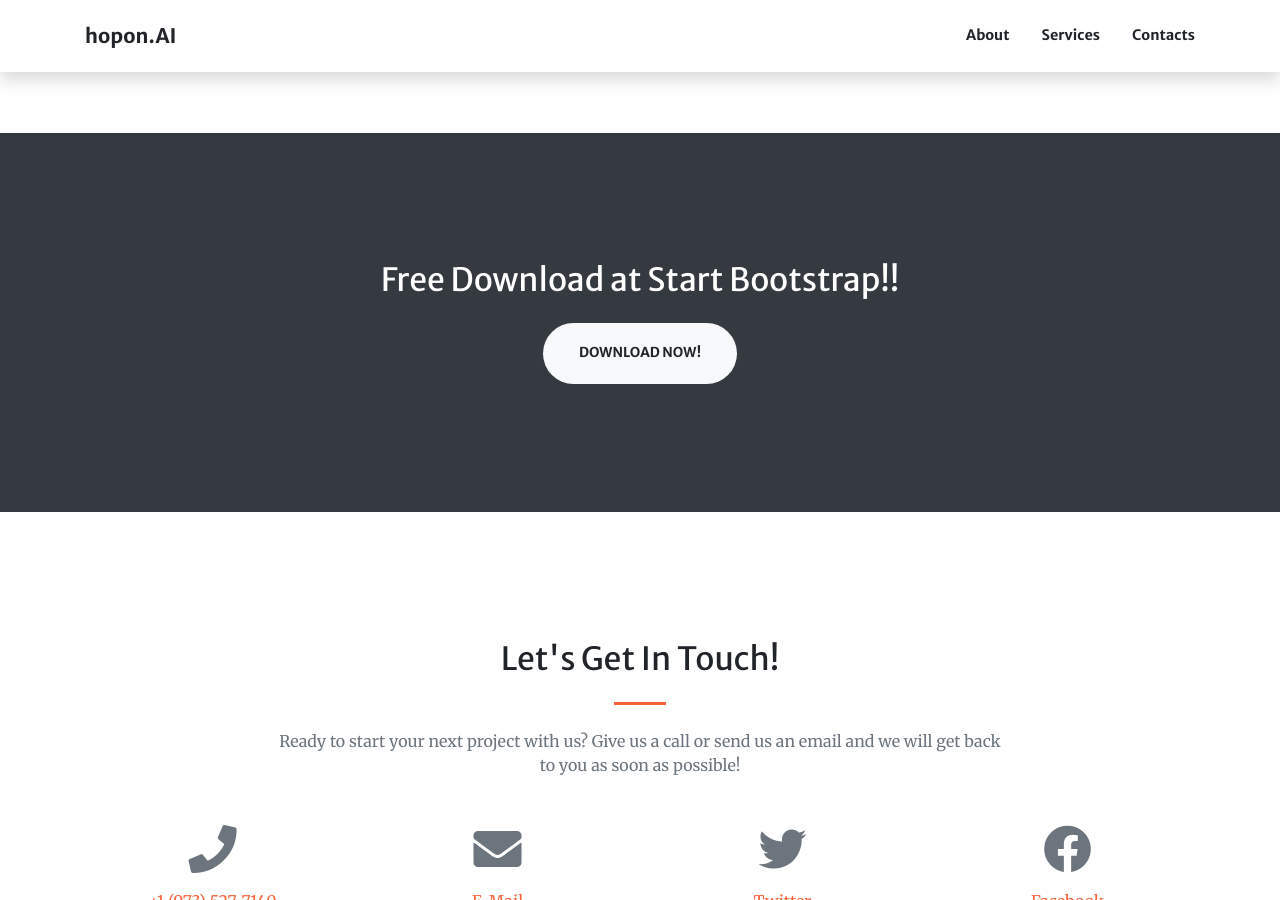
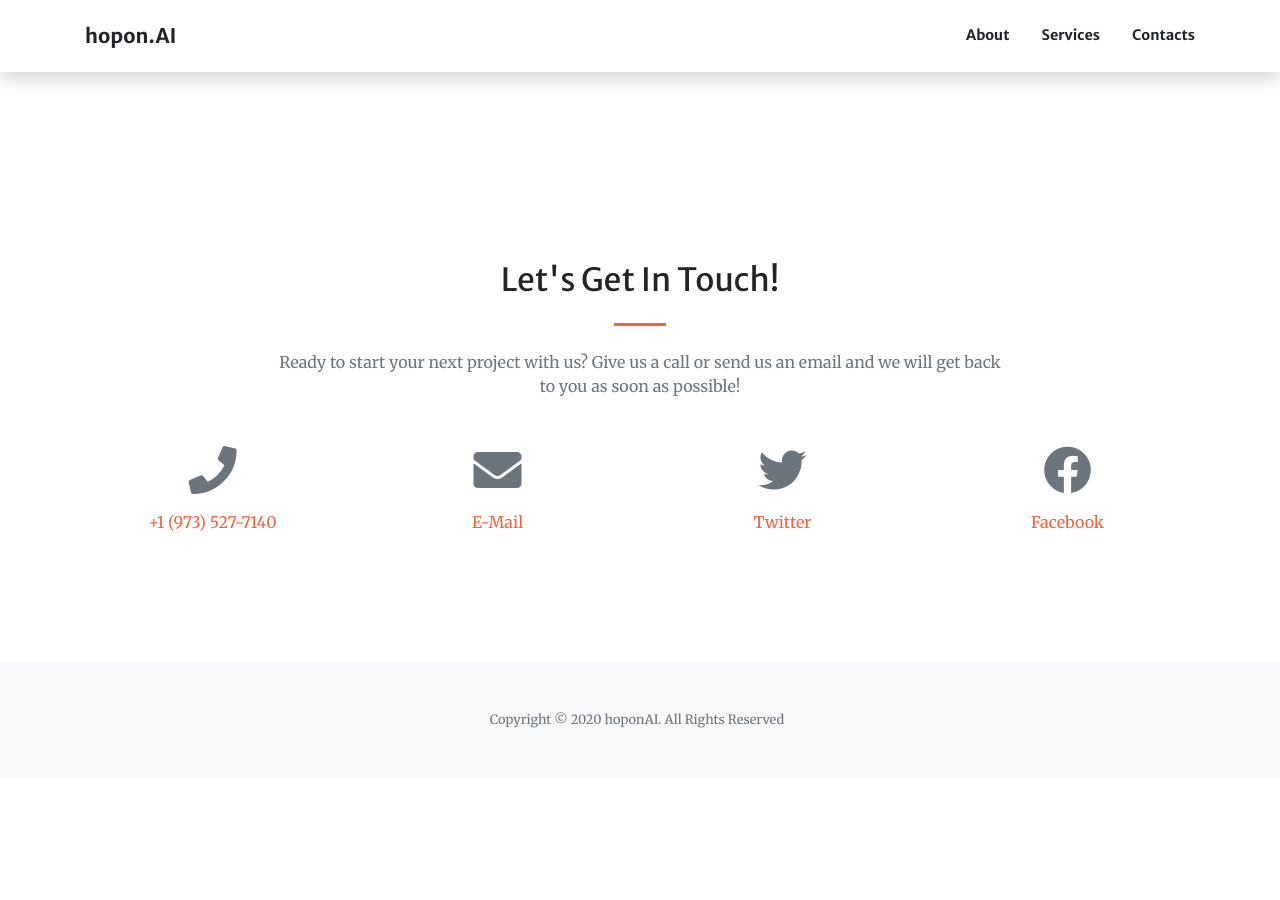
Before and after one commit to sowsan/hoponaillc.github.io, a Jekyll site: the page built from index.md, in a window 1280 px wide and 900 px high, scrolled down 1875 px. Built offline with Jekyll 4.4.1, drawn with Linux system fonts in a browser that asks for light colours; nearby versions of some CDN libraries; after the commit the page ends 2653 px from its top, so only the background shows below that.

Commit message:
Update index.md

```diff
--- a/index.md
+++ b/index.md
@@ -39,14 +39,6 @@ sections:
         text: You have to make your websites with love these days!
         icon: fa-heart
 
-  - type: aside.html
-    section_id: aside
-    title: Free Download at Start Bootstrap!
-    actions:
-      - title: Download Now!
-        url: https://startbootstrap.com/themes/creative/
-        class: btn-light
-
   - type: contact.html
     section_id: contacts
     title: Let's Get In Touch!
```
